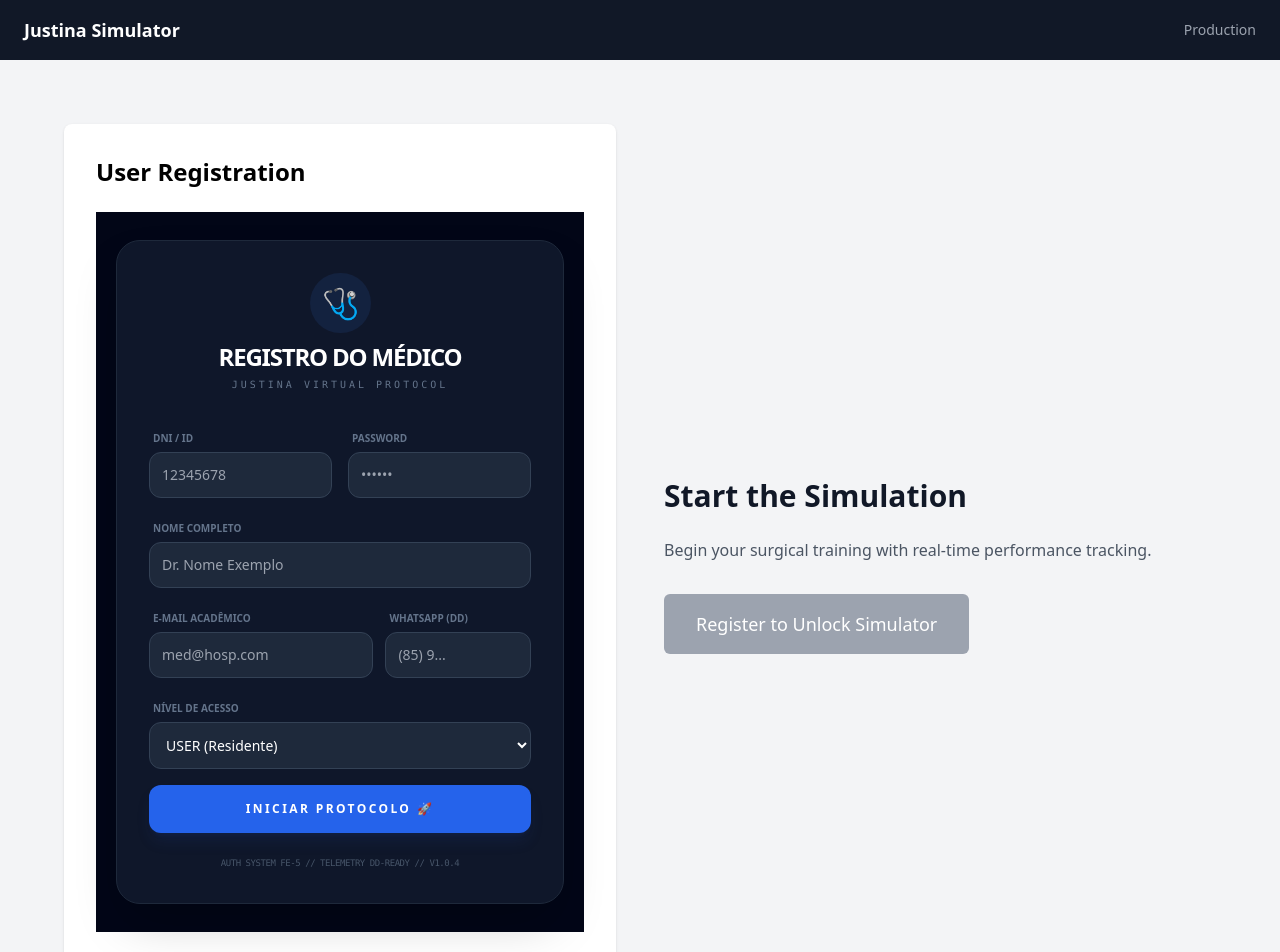
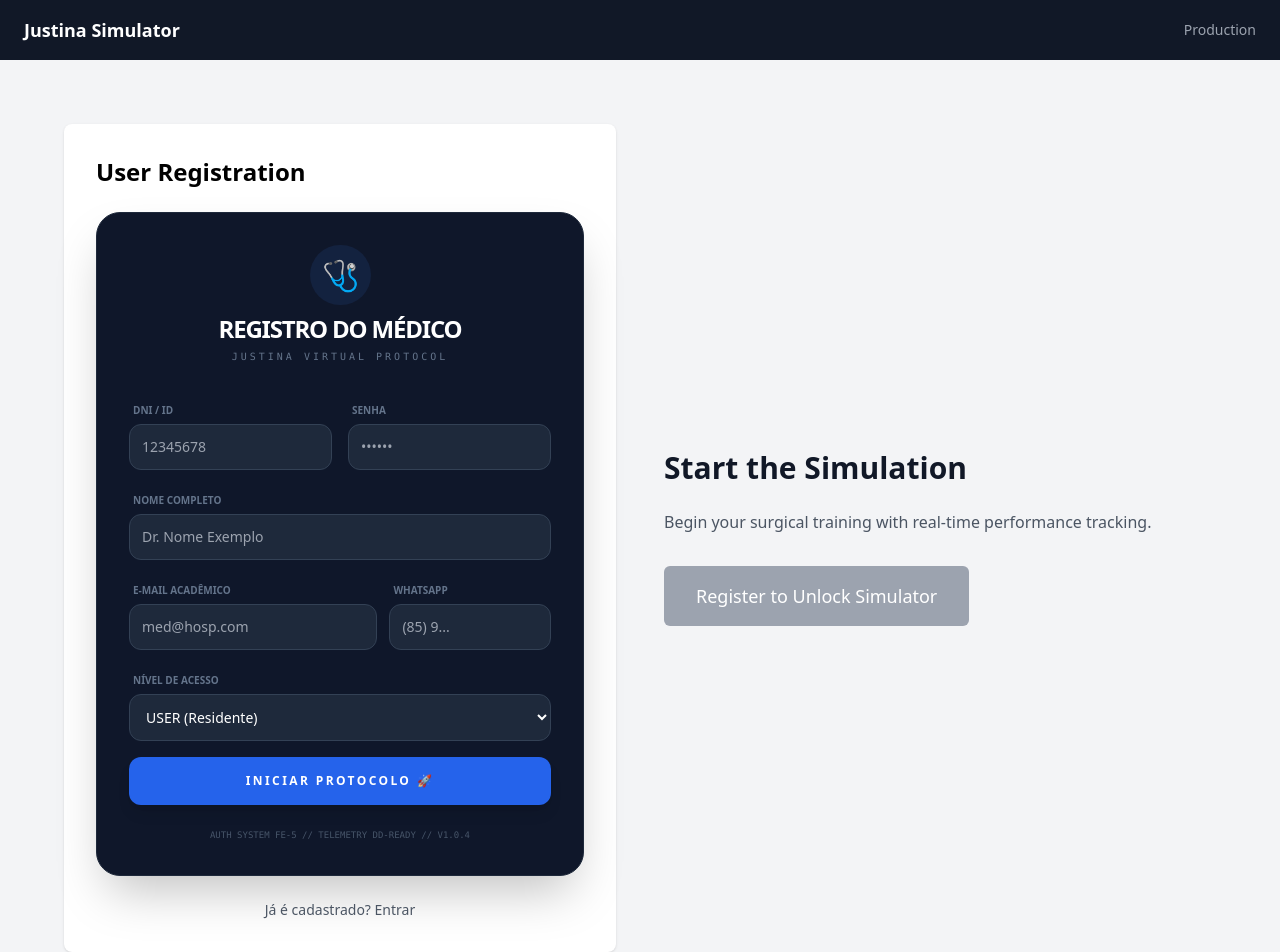
Before and after one commit to No-Country-simulation/S02-26-E25-JustinaVirtual, a React (Vite) app in the folder frontend/: page / in a window 1280 px wide. Shown: the top 952 px of the page. Built offline with nearby package versions, Linux system fonts and the light colour scheme.

Commit message:
feat: formulario integrado e blindado

```diff
--- a/frontend/src/components/RegistrationForm.jsx
+++ b/frontend/src/components/RegistrationForm.jsx
@@ -1,7 +1,8 @@
 import { useState } from "react";
 import { useNavigate } from "react-router-dom";
 
-export default function RegistrationForm() {
+// Adicionando { onRegisterSuccess } para avisar a Home que o médico se cadastrou
+export default function RegistrationForm({ onRegisterSuccess }) {
   const navigate = useNavigate();
   const [formData, setFormData] = useState({
     dni: "",
@@ -10,7 +11,6 @@ export default function RegistrationForm() {
     phone: "",
     password: "",
     role: "USER",
-    comments: ""
   });
 
   const handleChange = (e) => {
@@ -21,19 +21,29 @@ export default function RegistrationForm() {
   const handleSubmit = (e) => {
     e.preventDefault();
     try {
+      // 1. Salva os dados para a telemetria
       localStorage.setItem("justina_user", JSON.stringify(formData));
-      console.log("✅ Integração FE-5: Payload com Telefone/DD gerado.", formData);
-      alert(`Acesso autorizado: Dr. ${formData.name}.`);
+
+      // 2. Avisa o componente pai (MainSection) para liberar o botão verde
+      if (onRegisterSuccess) {
+        onRegisterSuccess();
+      }
+
+      console.log("✅ Integração FE-5: Payload gerado.", formData);
+
+      // 3. Feedback visual para o usuário
+      alert(`Acesso autorizado: Dr. ${formData.name}. Iniciando Protocolo...`);
+
+      // 4. Vai direto para o simulador
       navigate("/simulator");
     } catch (error) {
       console.error("Erro no registro:", error);
+      alert("Erro ao salvar dados. Verifique o console.");
     }
   };
 
   return (
-    <div className="min-h-[90vh] flex items-center justify-center p-4 bg-slate-950">
-      <div className="w-full max-w-md bg-slate-900 p-8 rounded-3xl shadow-2xl border border-slate-800">
-
+    <div className="bg-slate-900 p-8 rounded-3xl shadow-2xl border border-slate-800">
       <div className="text-center mb-8">
         <div className="inline-block p-3 bg-blue-500/10 rounded-full mb-2">
           <span className="text-3xl">🩺</span>
@@ -47,24 +57,23 @@ export default function RegistrationForm() {
       </div>
 
       <form className="space-y-4" onSubmit={handleSubmit}>
-
         <div className="grid grid-cols-2 gap-4">
           <div className="space-y-1">
             <label className="text-[10px] font-bold text-slate-500 uppercase ml-1">DNI / ID</label>
             <input
               name="dni"
-                className="w-full bg-slate-800 border border-slate-700 rounded-xl p-3 text-white focus:ring-2 focus:ring-blue-500 outline-none transition-all text-sm"
+              className="w-full bg-slate-800 border border-slate-700 rounded-xl p-3 text-white focus:ring-2 focus:ring-blue-500 outline-none text-sm"
               placeholder="12345678"
               onChange={handleChange}
               required
             />
           </div>
           <div className="space-y-1">
-              <label className="text-[10px] font-bold text-slate-500 uppercase ml-1">Password</label>
+            <label className="text-[10px] font-bold text-slate-500 uppercase ml-1">Senha</label>
             <input
               name="password"
               type="password"
-                className="w-full bg-slate-800 border border-slate-700 rounded-xl p-3 text-white focus:ring-2 focus:ring-blue-500 outline-none transition-all text-sm"
+              className="w-full bg-slate-800 border border-slate-700 rounded-xl p-3 text-white focus:ring-2 focus:ring-blue-500 outline-none text-sm"
               placeholder="••••••"
               onChange={handleChange}
               required
@@ -83,7 +92,6 @@ export default function RegistrationForm() {
           />
         </div>
 
-          {/* E-mail e Telefone (DD) lado a lado para otimizar espaço */}
         <div className="grid grid-cols-5 gap-3">
            <div className="col-span-3 space-y-1">
               <label className="text-[10px] font-bold text-slate-500 uppercase ml-1">E-mail Acadêmico</label>
@@ -97,7 +105,7 @@ export default function RegistrationForm() {
               />
            </div>
            <div className="col-span-2 space-y-1">
-                <label className="text-[10px] font-bold text-slate-500 uppercase ml-1">WhatsApp (DD)</label>
+              <label className="text-[10px] font-bold text-slate-500 uppercase ml-1">WhatsApp</label>
               <input
                 name="phone"
                 type="tel"
@@ -113,7 +121,7 @@ export default function RegistrationForm() {
           <label className="text-[10px] font-bold text-slate-500 uppercase ml-1">Nível de Acesso</label>
           <select
             name="role"
-              className="w-full bg-slate-800 border border-slate-700 rounded-xl p-3 text-white cursor-pointer focus:ring-2 focus:ring-blue-500 outline-none text-sm"
+            className="w-full bg-slate-800 border border-slate-700 rounded-xl p-3 text-white cursor-pointer outline-none text-sm"
             onChange={handleChange}
             value={formData.role}
           >
@@ -125,16 +133,14 @@ export default function RegistrationForm() {
 
         <button
           type="submit"
-            className="w-full bg-blue-600 hover:bg-blue-500 text-white p-4 rounded-xl transition-all font-black text-xs uppercase tracking-[0.2em] shadow-lg shadow-blue-900/20 mt-4"
+          className="w-full bg-blue-600 hover:bg-blue-500 text-white p-4 rounded-xl transition-all font-black text-xs uppercase tracking-[0.2em] shadow-lg mt-4"
         >
           Iniciar Protocolo 🚀
         </button>
       </form>
-
-        <p className="text-[9px] text-slate-600 font-mono text-center mt-6 uppercase tracking-tighter">
+      <p className="text-[9px] text-slate-600 font-mono text-center mt-6 uppercase">
         Auth System FE-5 // Telemetry DD-Ready // v1.0.4
       </p>
     </div>
-    </div>
   );
 }
```
Lines whose indentation alone changed are shown as unchanged.
